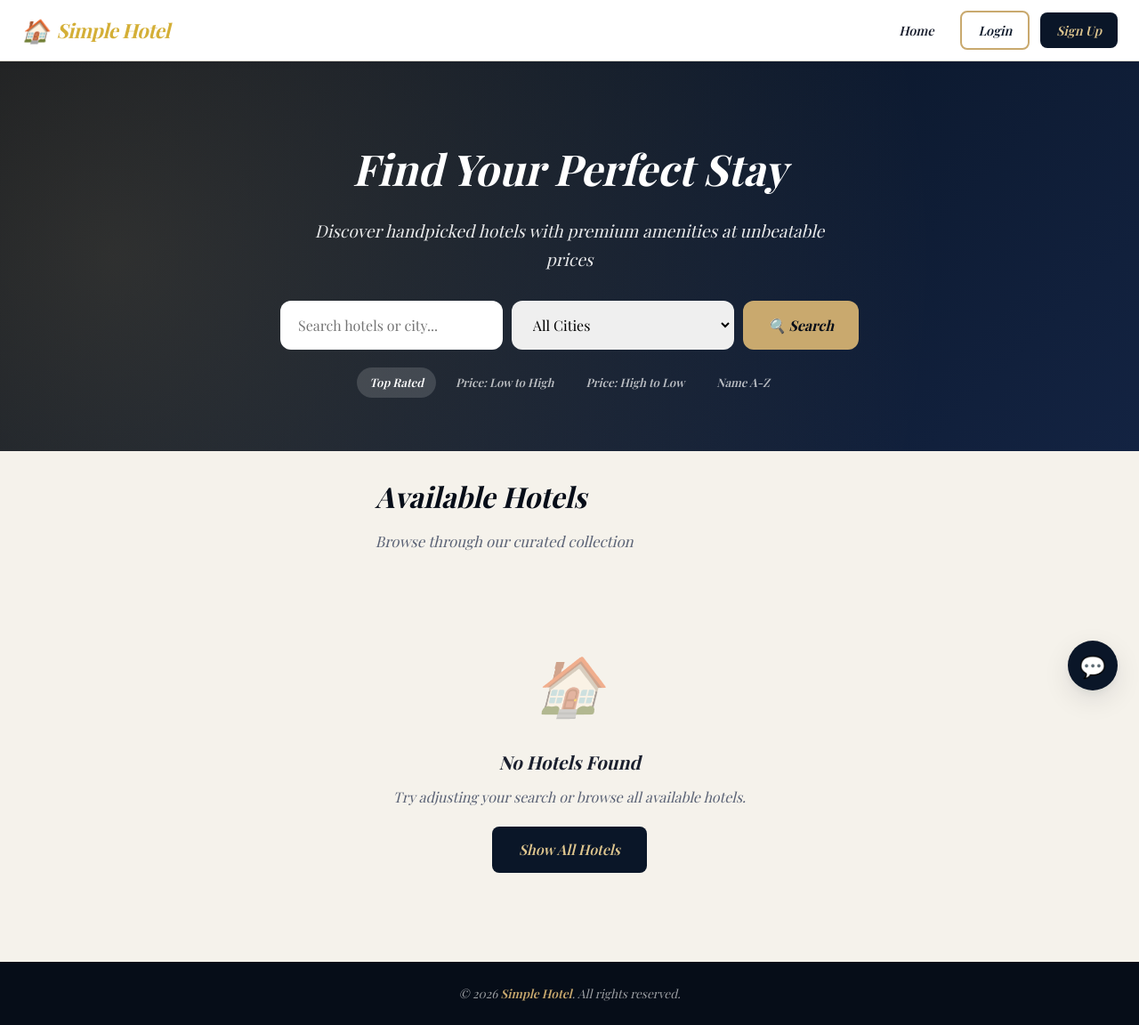
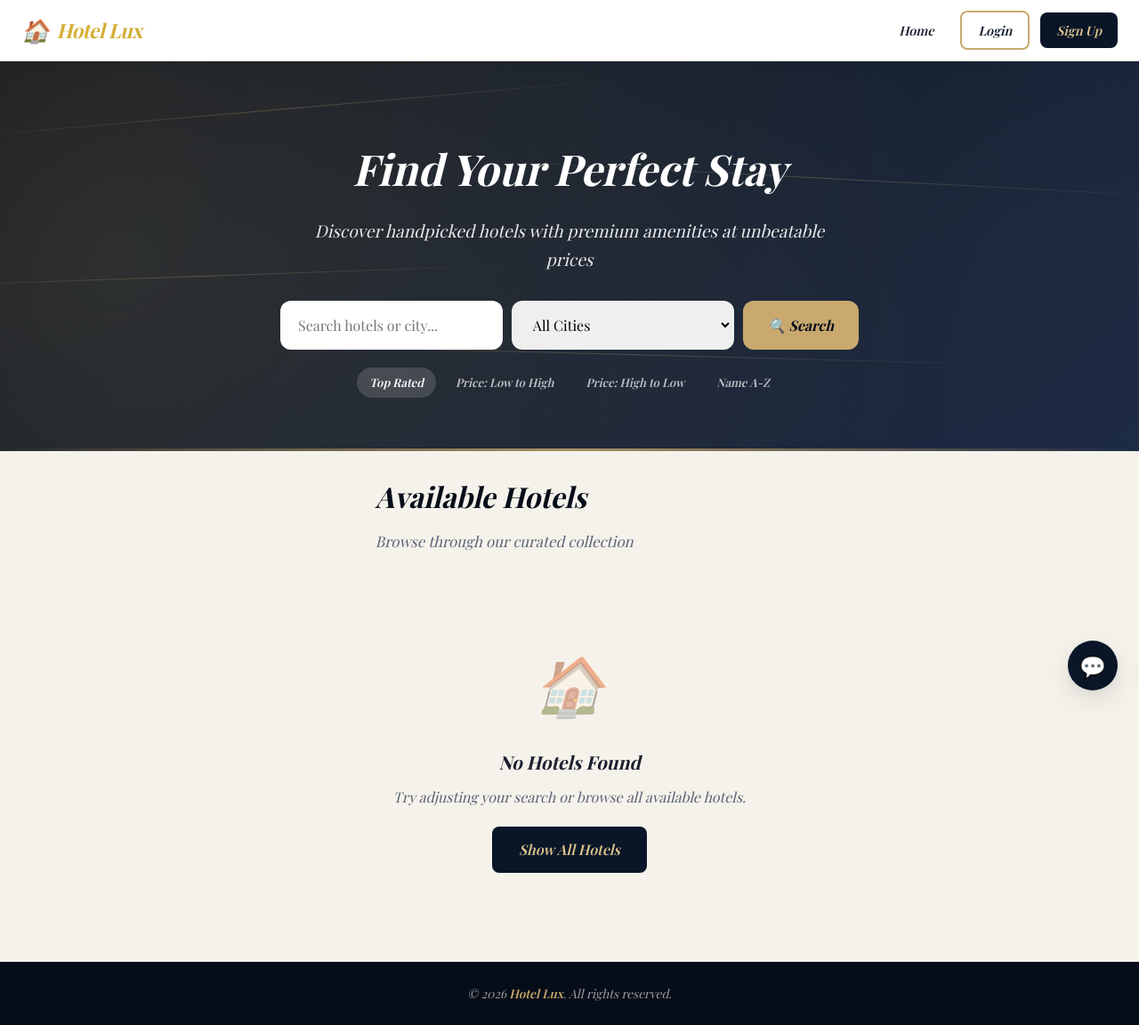
Before and after one commit to cosmicAP/Hotel_luxy, a Django app: page / in a window 1280 px wide. Shown: the whole page at 89% size. Run offline with Django 5.2, Linux system fonts and the light colour scheme; data that the repository does not hold is empty; some web fonts are replaced.

Commit message:
Rename to Hotel Lux, remove image overlays, add gold art lines to hero

```diff
--- a/hotel_alpha/static/hotel_alpha/style.css
+++ b/hotel_alpha/static/hotel_alpha/style.css
@@ -156,8 +156,37 @@ input, select, textarea { font-family: inherit; font-size: 1rem; }
   left: -50%;
   width: 200%;
   height: 200%;
-  background: radial-gradient(circle at 30% 50%, rgba(201,169,110,0.2) 0%, transparent 50%);
+  background:
+    radial-gradient(circle at 30% 50%, rgba(201,169,110,0.2) 0%, transparent 50%),
+    radial-gradient(circle at 70% 50%, rgba(201,169,110,0.08) 0%, transparent 50%);
+  pointer-events: none;
 }
+.hero::after {
+  content: '';
+  position: absolute;
+  bottom: 0;
+  left: 0;
+  right: 0;
+  height: 3px;
+  background: linear-gradient(90deg, transparent, var(--gold), transparent);
+  opacity: 0.8;
+}
+.hero .hero-lines {
+  position: absolute;
+  inset: 0;
+  pointer-events: none;
+  overflow: hidden;
+}
+.hero .hero-lines span {
+  position: absolute;
+  background: linear-gradient(90deg, transparent, var(--gold), transparent);
+  height: 1px;
+  opacity: 0.3;
+}
+.hero .hero-lines span:nth-child(1) { top: 12%; left: -5%; width: 60%; transform: rotate(-5deg); }
+.hero .hero-lines span:nth-child(2) { top: 30%; left: 40%; width: 65%; transform: rotate(3deg); }
+.hero .hero-lines span:nth-child(3) { top: 55%; left: -10%; width: 55%; transform: rotate(-2deg); }
+.hero .hero-lines span:nth-child(4) { top: 75%; left: 20%; width: 70%; transform: rotate(1.5deg); }
 .hero h1 { font-size: 3rem; font-weight: 700; font-style: italic; margin-bottom: 12px; position: relative; }
 .hero p { font-size: 1.2rem; opacity: 0.9; font-style: italic; max-width: 600px; margin: 0 auto 30px; position: relative; }
 .hero .search-box {
--- a/hotel_alpha/templates/auth/signup.html
+++ b/hotel_alpha/templates/auth/signup.html
@@ -6,7 +6,7 @@
     <form method="POST" class="auth-form" novalidate>
         {% csrf_token %}
         <h2>Create Account</h2>
-        <p class="subtitle">Join Simple Hotel and start booking your stays</p>
+        <p class="subtitle">Join Hotel Lux and start booking your stays</p>
 
         {% if form.errors %}
         <div class="alert alert-error">
--- a/hotel_alpha/templates/base.html
+++ b/hotel_alpha/templates/base.html
@@ -3,7 +3,7 @@
 <head>
     <meta charset="UTF-8">
     <meta name="viewport" content="width=device-width, initial-scale=1.0">
-    <title>{% block title %}Simple Hotel{% endblock %}</title>
+    <title>{% block title %}Hotel Lux{% endblock %}</title>
     <link rel="stylesheet" href="{% static 'hotel_alpha/style.css' %}">
     <link href="https://fonts.googleapis.com/css2?family=Playfair+Display:ital,wght@0,400;0,500;0,600;0,700;0,800;1,400;1,500;1,600;1,700;1,800&display=swap" rel="stylesheet">
     {% block extra_head %}{% endblock %}
@@ -13,7 +13,7 @@
     <nav class="navbar">
         <div class="nav-inner">
             <a href="{% url 'home_allo' %}" class="logo">
-                <span class="icon">&#127968;</span> Simple Hotel
+                <span class="icon">&#127968;</span> Hotel Lux
             </a>
             <button class="hamburger" onclick="document.querySelector('.mobile-menu').classList.toggle('open')">&#9776;</button>
             <div class="nav-links">
@@ -73,7 +73,7 @@
     {% block after_content %}{% endblock %}
 
     <footer class="footer">
-        <p>&copy; {% now "Y" %} <a href="{% url 'home_allo' %}">Simple Hotel</a>. All rights reserved.</p>
+        <p>&copy; {% now "Y" %} <a href="{% url 'home_allo' %}">Hotel Lux</a>. All rights reserved.</p>
     </footer>
 
     <script>
--- a/hotel_alpha/templates/hotels/home.html
+++ b/hotel_alpha/templates/hotels/home.html
@@ -3,6 +3,9 @@
 
 {% block full_width %}
 <section class="hero">
+    <div class="hero-lines">
+        <span></span><span></span><span></span><span></span>
+    </div>
     <h1>Find Your Perfect Stay</h1>
     <p>Discover handpicked hotels with premium amenities at unbeatable prices</p>
     <form method="GET" action="{% url 'home_allo' %}" class="search-box">
@@ -56,11 +59,10 @@
                 {% else %}
                 <span class="no-img">&#127968;</span>
                 {% endif %}
-                <span class="card-badge">{{ hotel.rating }} &#9733;</span>
             </div>
             <div class="card-body">
                 <h3>{{ hotel.name }}</h3>
-                <p class="city">&#128205; {{ hotel.city }}</p>
+                <p class="city">&#128205; {{ hotel.city }} &middot; <span class="badge" style="font-size:0.75rem;">{{ hotel.rating }} &#9733;</span></p>
                 <p class="desc">{{ hotel.description|truncatechars:120 }}</p>
                 <div class="card-footer">
                     <span class="price">&#8377;{{ hotel.rate_per_night }} <small style="font-weight:400;color:var(--text-light);">/ night</small></span>
--- a/hotel_alpha/views.py
+++ b/hotel_alpha/views.py
@@ -106,7 +106,7 @@ def book_room(request, room_id):
 
             try:
                 send_mail(
-                    subject='Booking Confirmation - Simple Hotel',
+                    subject='Booking Confirmation - Hotel Lux',
                     message=(
                         f"Hi {booking.user_name},\n\n"
                         f"Your booking for Room #{booking.room.room_no} ({booking.room.room_type}) "
@@ -115,7 +115,7 @@ def book_room(request, room_id):
                         f"Check-out: {booking.check_out_date}\n"
                         f"Guests: {booking.no_of_people}\n"
                         f"Total: ₹{booking.total_cost}\n\n"
-                        f"Thank you for choosing Simple Hotel!"
+                        f"Thank you for choosing Hotel Lux!"
                     ),
                     from_email=settings.DEFAULT_FROM_EMAIL,
                     recipient_list=[booking.user_email],
@@ -215,7 +215,7 @@ def password_reset_request(request):
                     f"/password-reset/{uid}/{token}/"
                 )
                 send_mail(
-                    subject='Password Reset - Simple Hotel',
+                    subject='Password Reset - Hotel Lux',
                     message=f"Click the link below to reset your password:\n\n{reset_url}",
                     from_email=settings.DEFAULT_FROM_EMAIL,
                     recipient_list=[email],
@@ -282,7 +282,7 @@ def chatbot_api(request):
             hotel_lines.append("No hotels available.")
 
         system_prompt = (
-            "You are a helpful hotel booking assistant for 'Simple Hotel.' "
+            "You are a helpful hotel booking assistant for 'Hotel Lux.' "
             "You MUST answer using ONLY the hotel data below. "
             "If a user asks about a city not in the list, say we don't have hotels there. "
             "Be concise, friendly, and suggest alternatives when possible.\n\n"
--- a/render.yaml
+++ b/render.yaml
@@ -1,6 +1,6 @@
 services:
   - type: web
-    name: simple-hotel
+    name: hotel-lux
     env: docker
     plan: free
     healthCheckPath: /
```
Also changed, not shown: 1 other file.
